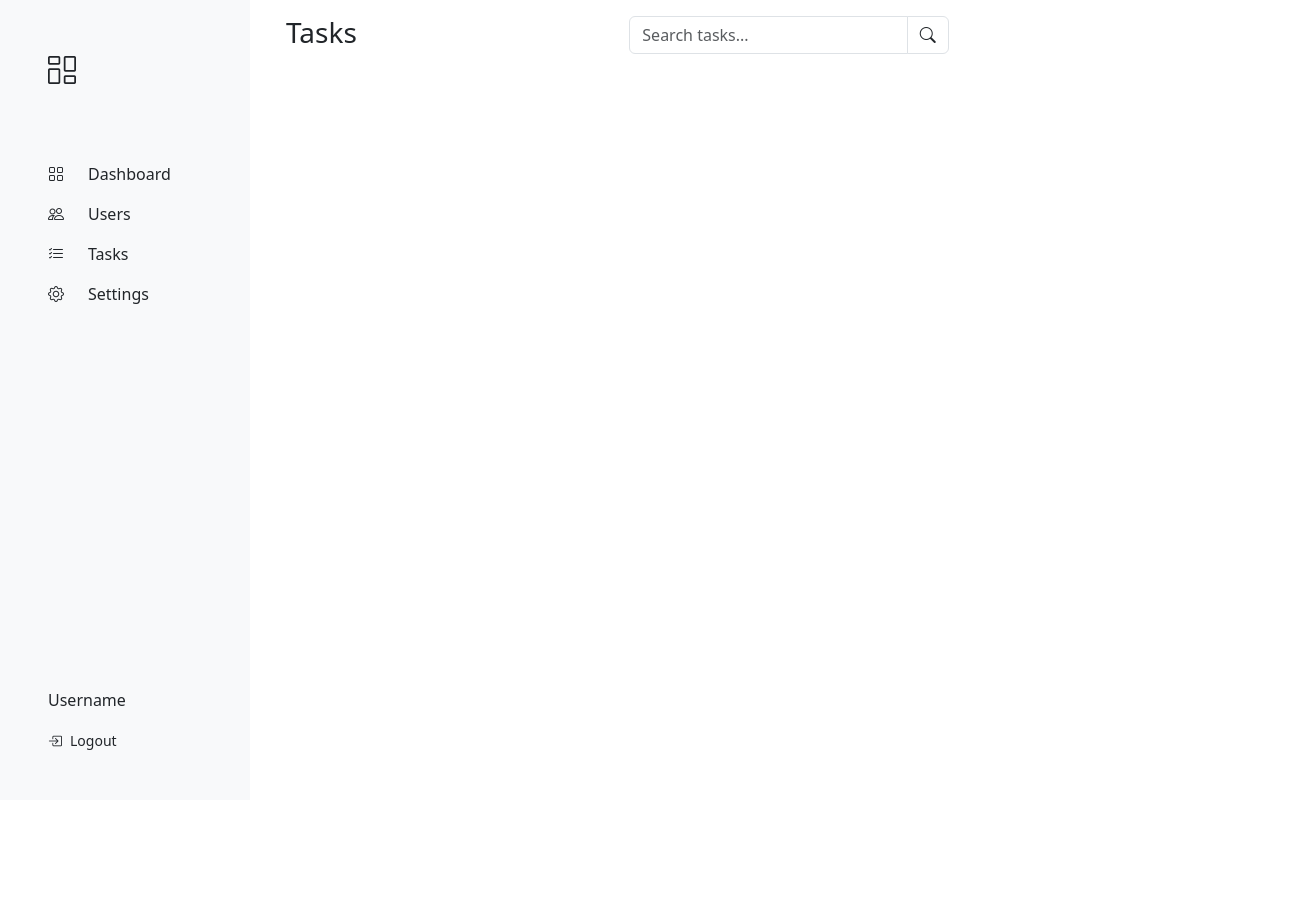
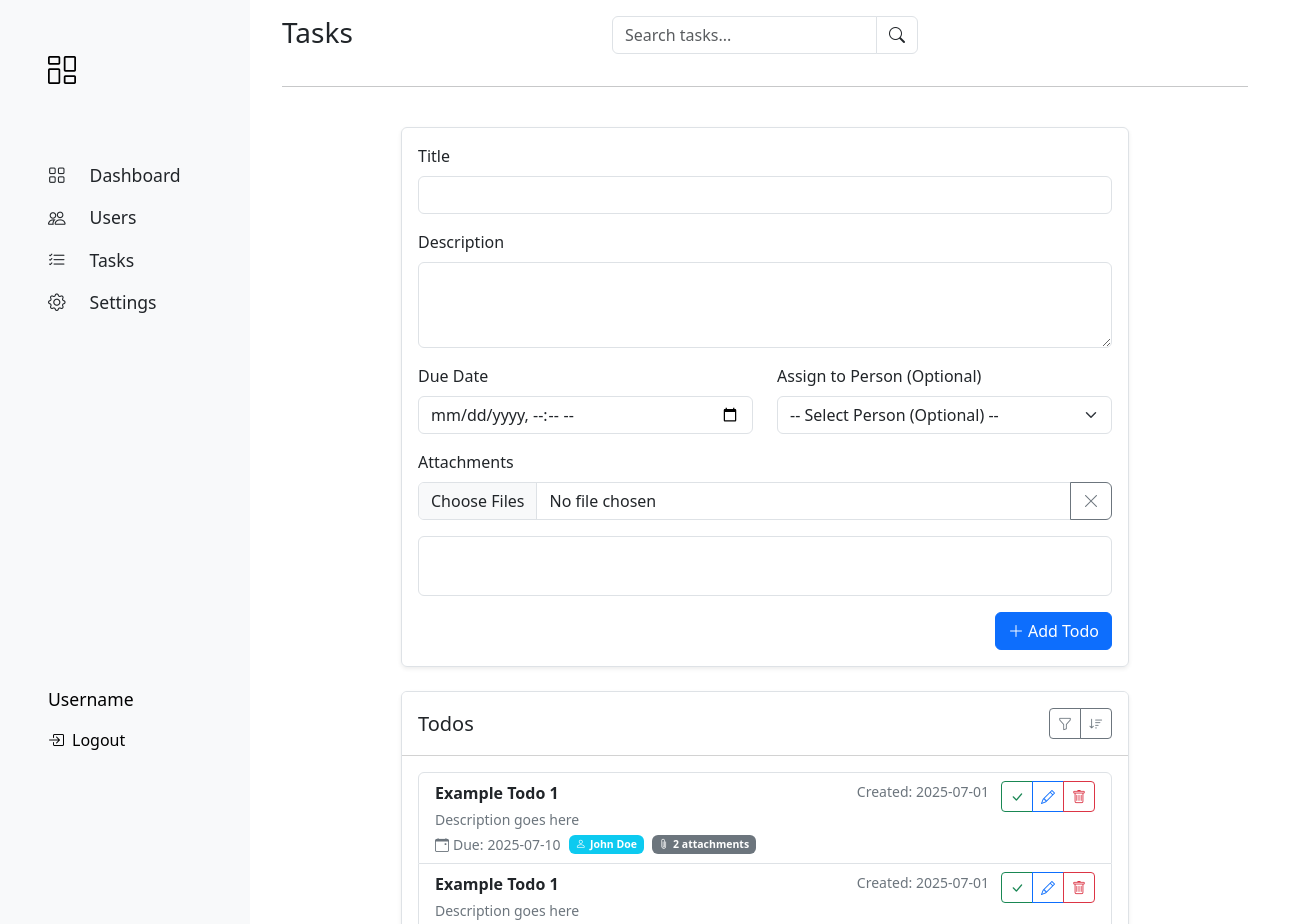
Before and after one commit to mhell/react-workshop, a React (Vite) app: page / in a window 1280 px wide. Shown: the top 924 px of the page, 1304 px wide, since content can reach past the window. Before the commit the page ends 800 px from the top, so only its background shows below. Built offline with nearby package versions, Linux system fonts and the light colour scheme.

Commit message:
Add form and todo list

```diff
--- /dev/null
+++ b/public/style.css
@@ -0,0 +1,13 @@
+@media (min-width: 1200px) {
+  .container-lg {
+      max-width: 800px !important;
+  }
+}
+
+.nav, .username {
+  font-size: 1.1rem;;
+}
+
+#sidebar {
+  width: 250px;
+}
--- a/src/App.jsx
+++ b/src/App.jsx
@@ -1,17 +1,14 @@
-import { useState } from 'react'
 import Sidebar from './sidebar/Sidebar.jsx'
 import Tasks from './tasks/Tasks.jsx'
 
 function App() {
-  const [count, setCount] = useState(0)
-
   return (
     <>
-      <div className="d-flex">
-        <div style={{width: "250px"}}>
+      <div className='d-flex'>
+        <div id='sidebar'>
           <Sidebar />
         </div>
-        <div className="flex-grow-1">
+        <div className='flex-grow-1'>
           <Tasks />
         </div>
       </div>
--- a/src/main.jsx
+++ b/src/main.jsx
@@ -4,6 +4,7 @@ import App from './App.jsx'
 import "bootstrap/dist/css/bootstrap.css"
 import "bootstrap/dist/js/bootstrap.bundle.min"
 import "bootstrap-icons/font/bootstrap-icons.css"
+import '/public/style.css'
 
 ReactDOM.createRoot(document.getElementById('root')).render(
   <React.StrictMode>
--- a/src/sidebar/Sidebar.jsx
+++ b/src/sidebar/Sidebar.jsx
@@ -9,10 +9,10 @@ const navlinks = [
 
 const Sidebar = () => {
   return (
-    <div className="d-flex flex-column flex-shrink-0 p-5 bg-light" style={{height: "100vh"}}>
-
-      <i className="bi bi-columns-gap fs-3"></i>
-        <ul className="mt-5 pt-3 nav vav-pills flex-column mb-auto">
+    <div className="flex-shrink-0 text-bg-light h-100">
+      <div className='fixed-top p-5'>
+        <i className="bi bi-columns-gap fs-3"></i>
+        <ul className="mt-5 pt-3 nav flex-column mb-auto">
           {
             navlinks.map((link) => (
               <li className='nav-item my-2' key={link.name}>
@@ -24,13 +24,14 @@ const Sidebar = () => {
             ))
           }
         </ul>
-        <div>
-          <p>Username</p>
-          <span className="small">
-           <i className="bi bi-box-arrow-in-right me-2"></i>
-            Logout
-          </span>
-        </div>
+      </div>
+      <div className='fixed-bottom p-5'>
+        <p className='username'>Username</p>
+        <span>
+          <i className='bi bi-box-arrow-in-right me-2'></i>
+          Logout
+        </span>
+      </div>
     </div>
   );
 };
--- /dev/null
+++ b/src/tasks/Form.jsx
@@ -0,0 +1,50 @@
+import React from 'react';
+
+const Form = () => (
+  <form id="todoForm" className='rounded border shadow-sm m-4 p-3'>
+    <div className="mb-3">
+      <label htmlFor="titleInput" className="form-label">Title</label>
+      <input type="text" name="title" className="form-control" id="titleInput" required />
+    </div>
+    <div className="mb-3">
+      <label htmlFor="descriptionInput" className="form-label">Description</label>
+      <textarea name="description" className="form-control" id="descriptionInput" rows="3"></textarea>
+    </div>
+    <div className="row">
+      <div className="col-sm mb-3">
+        <label htmlFor="dateInput" className="form-label">Due Date</label>
+        <input type="datetime-local" name="dueDate" id="dateInput" className="form-control" required />
+      </div>
+      <div className="col-sm mb-3">
+        <label htmlFor="assignIput" className="form-label">Assign to Person (Optional)</label>
+        <select id="assignIput" className="form-select" name="assignee" aria-label="Default select example">
+          <option value="0">-- Select Person (Optional) --</option>
+          <option value="Mattias Hellman">Mattias Hellman</option>
+          <option value="Sindhuja Parthasarathy">Sindhuja Parthasarathy</option>
+          <option value="Iffat Zabin">Iffat Zabin</option>
+          <option value="Zackaria Azzoug">Zackaria Azzoug</option>
+          <option value="Alexander Haitin">Alexander Haitin</option>
+        </select>
+      </div>
+    </div>
+    <div className="mb-3">
+      <label htmlFor="attachmentInput" className="form-label">Attachments</label>
+      <div className="input-group">
+        <input id="attachmentInput" className="form-control attachments" type="file" multiple name="attachments" />
+        <button className="btn btn-outline-secondary clearAttachments" type="button" >
+          <i className="bi bi-x-lg"></i>
+        </button>
+      </div>
+    </div>
+    <div className="border rounded p-3 mb-3" style={{minHeight: "60px"}}>
+      {/* Attachment previews will go here later */}
+      <ul className="list-group attachmentList"></ul>
+    </div>
+    <button type="submit" className="btn btn-primary d-flex align-items-center gap-1 ms-auto">
+      <i className="bi bi-plus-lg"></i>
+      Add Todo
+    </button>
+  </form>
+);
+
+export default Form;
--- /dev/null
+++ b/src/tasks/Header.jsx
@@ -0,0 +1,23 @@
+import React from 'react';
+
+const Header = () => (
+  <div className='container-fluid px-4 pt-3'>
+    <div className='row px-2'>
+      <div className="col-sm-4">
+        <h1 className="h3">Tasks</h1>
+      </div>
+      <div className="col-sm-4 text-center">
+        <div className="input-group mb-3">
+            <input type="text" className="form-control" placeholder="Search tasks..." />
+            <span className="input-group-text bg-white">
+              <i className="bi bi-search"></i>
+            </span>
+        </div>
+      </div>
+    </div>
+
+    <hr className='mx-2'/>
+  </div>
+);
+
+export default Header;
--- a/src/tasks/Tasks.jsx
+++ b/src/tasks/Tasks.jsx
@@ -1,27 +1,16 @@
 import React from 'react';
+import Header from './Header';
+import Form from './Form';
+import TodoCard from './TodoCard';
 
 const Tasks = () => (
-  <div>
-    <HeaderContent />
-  </div>
-);
-
-const HeaderContent = () => (
-  <div className='container-fluid mx-4 mt-3'>
-    <div className='row'>
-      <div className="col-sm-4">
-        <h1 className="h3">Tasks</h1>
-      </div>
-      <div className="col-sm-4 text-center">
-        <div class="input-group mb-3">
-            <input type="text" className="form-control" placeholder="Search tasks..." />
-            <span class="input-group-text bg-white">
-              <i class="bi bi-search"></i>
-            </span>
-        </div>
-      </div>
+  <>
+    <Header />
+    <div className="container-lg d-flex flex-column justify-content-center">
+      <Form />
+      <TodoCard />
     </div>
-  </div>
+  </>
 );
 
 export default Tasks;
--- /dev/null
+++ b/src/tasks/TodoCard.jsx
@@ -0,0 +1,26 @@
+import React from 'react';
+import TodoItem from './TodoItem';
+
+const TodoCard = () => (
+  <div className="card border shadow-sm mx-4 mt-0 mb-5" id="todoHolder">
+    <div className="card-header bg-white d-flex justify-content-between align-items-center p-3">
+      <h2 className="h5 mb-0">Todos</h2>
+      <div className="btn-group" aria-label="Filter">
+        <button type="button" className="btn btn-sm btn-outline-secondary btnFilter">
+          <i className="bi bi-funnel"></i>
+        </button>
+        <button type="button" className="btn btn-sm btn-outline-secondary btnSort">
+          <i className="bi bi-sort-down"></i>
+        </button>
+      </div>
+    </div>
+
+    <ul id="todoList" className="list-group m-3">
+      <TodoItem />
+      <TodoItem />
+      <TodoItem />
+    </ul>
+  </div>
+);
+
+export default TodoCard;
--- /dev/null
+++ b/src/tasks/TodoItem.jsx
@@ -0,0 +1,52 @@
+import React from 'react';
+
+const TodoItem = () => (
+  <li id="todoItem-0" className="list-group-item todoListItem">
+  <div className="container-lg px-0">
+    <div className="row">
+      <div className="col-auto order-1 me-auto">
+        <p className="fw-semibold m-0 todoTitle">Example Todo 1</p>
+        <p className="my-1 small text-secondary todoDescription">Description goes here</p>
+      </div>
+      <div className="col-sm-auto order-3 order-sm-2 mb-1 pe-0 small text-secondary">
+        Created: <span className="text-nowrap todoCreatedDate">2025-07-01</span>
+      </div>
+      <div className="col-auto order-2 mb-1 order-sm-3 text-end">
+        <div className="btn-group" aria-label="Toggle completed">
+          <button type="button" className="btn btn-sm btn-outline-success btnCompleted">
+            <i className="bi bi-check-lg"></i>
+          </button>
+          <button type="button" className="btn btn-sm btn-outline-primary btnEdit" data-bs-toggle="modal" data-bs-target="#editModal">
+            <i className="bi bi-pencil"></i>
+          </button>
+          <button type="button" className="btn btn-sm btn-outline-danger btnDelete">
+            <i className="bi bi-trash"></i>
+          </button>
+        </div>
+      </div>
+      <div className="col-12 order-4 small text-secondary">
+        <div className="row gx-2">
+          <div className="col-sm-auto">
+            <div className="d-flex align-items-center">
+                <i className="bi bi-calendar-event me-1"></i>
+              Due:<span className="ms-1 text-nowrap todoDueDate">2025-07-10</span>
+            </div>
+          </div>
+          <div className="col-sm-auto mt-2 mt-sm-0 d-flex align-items-center gap-2">
+            <span className="badge text-bg-info text-white py-1 d-flex align-items-center todoAssigneeBadge">
+              <i className="bi bi-person me-1"></i>
+              <span className="todoAssignee">John Doe</span>
+            </span>
+            <span className="badge text-bg-secondary text-white py-1 d-flex align-items-center todoAttachmentsBadge">
+              <i className="bi bi-paperclip me-1"></i>
+              <span className="todoAttachements">2 attachments</span>
+            </span>
+          </div>
+        </div>
+      </div>
+    </div>
+  </div>
+</li>
+);
+
+export default TodoItem;
```
